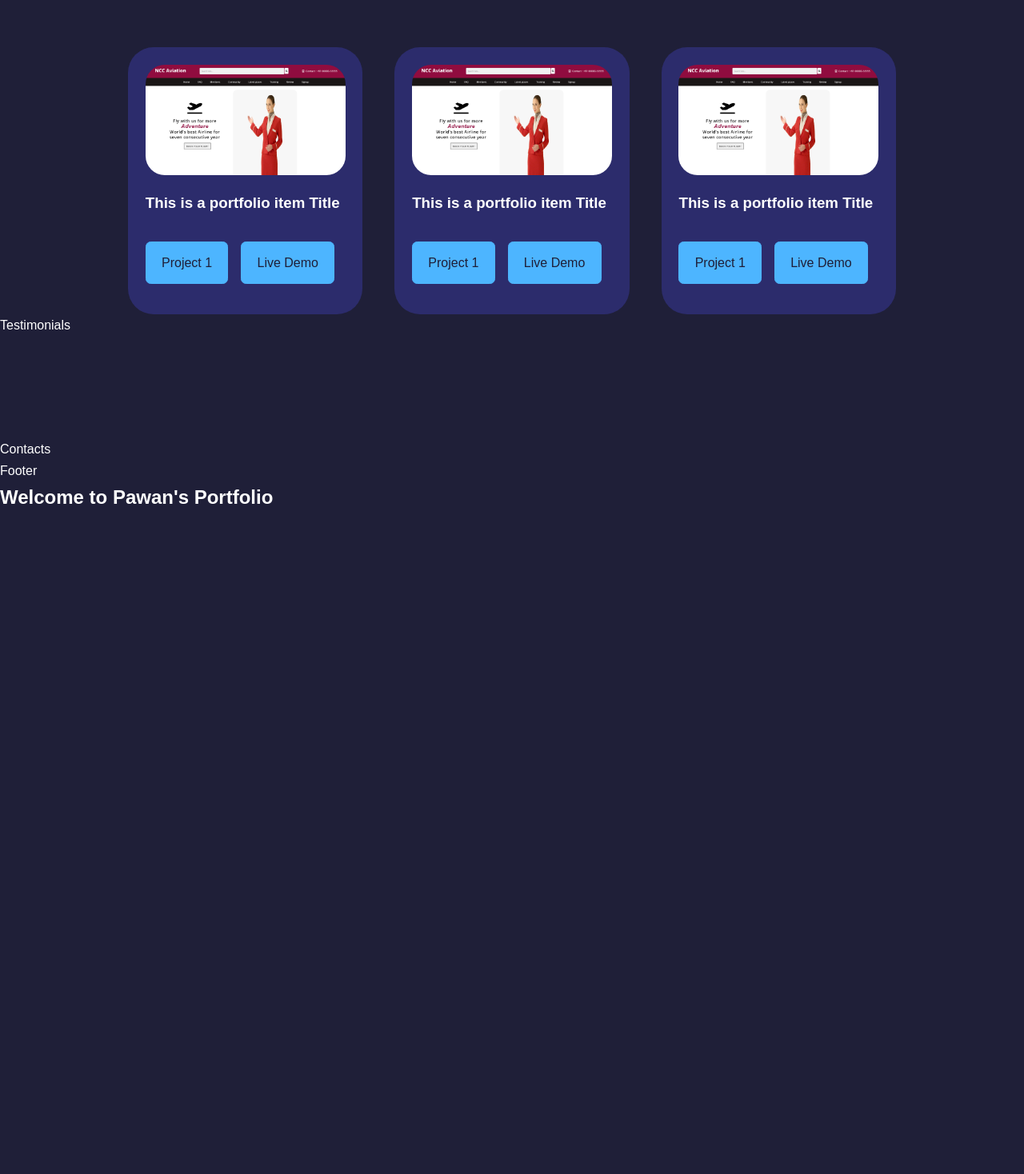
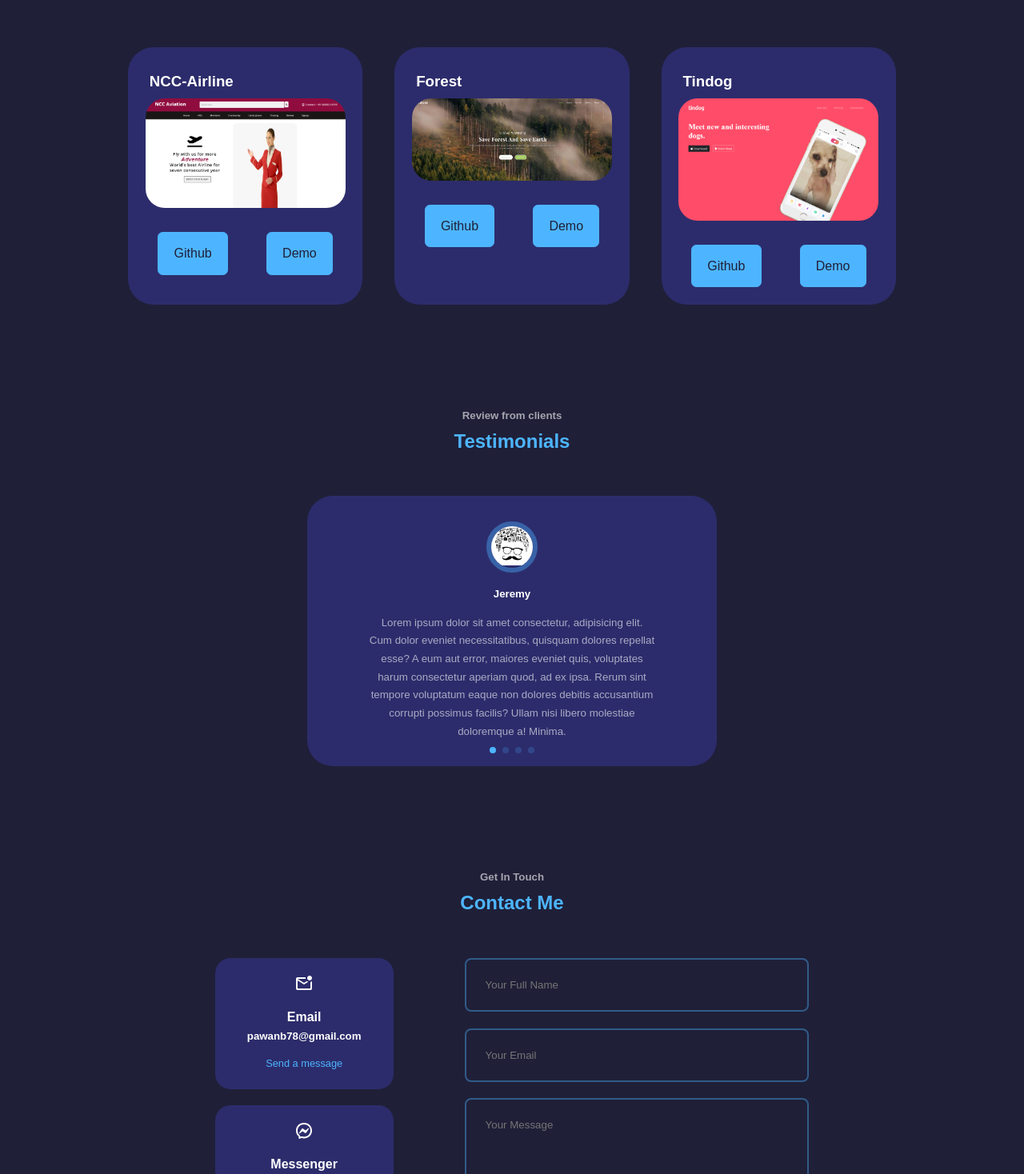
Before and after one commit to bhandaripawan8/Portfolio, a React (Vite) app in the folder personalPortfolio/: page / in a window 1280 px wide. Shown: the part 3302-4770 px from the top of the page at 80% size. Before the commit the page ends 3945 px from the top, so only its background shows below. Built offline with nearby package versions, Linux system fonts and the light colour scheme.

Commit message:
files added

```diff
--- a/personalPortfolio/package.json
+++ b/personalPortfolio/package.json
@@ -15,7 +15,8 @@
     "react": "^18.2.0",
     "react-bootstrap": "^2.9.1",
     "react-dom": "^18.2.0",
-    "react-icons": "^4.12.0"
+    "react-icons": "^4.12.0",
+    "swiper": "^11.0.5"
   },
   "devDependencies": {
     "@types/react": "^18.2.43",
--- a/personalPortfolio/src/Components/Contacts/Contacts.css
+++ b/personalPortfolio/src/Components/Contacts/Contacts.css
@@ -0,0 +1,71 @@
+
+.container.contact_container{
+    width: 58%;
+    display: grid;
+    grid-template-columns: 30% 58%;
+    gap: 12%;
+}
+
+.contact_options{
+    display: flex;
+    flex-direction: column;
+    gap: 1.2rem;
+}
+
+.contact_options .contact_option{
+    background: var(--color-bg-variant);
+    padding: 1.2rem;
+    border-radius: 1.2rem;
+    text-align: center;
+    border: 1px solid transparent;
+    transition: var(--transition);
+}
+
+.contact_option:hover{
+    background: transparent;
+    border-color: var(--color-primary-variant);
+}
+
+.contact_option-icon{
+    font-size: 1.5rem;
+    margin-bottom: 0.5rem;
+}
+
+.contact_option a{
+    margin-top: 0.7rem;
+    display: inline-block;
+    font-size: 0.8rem;
+}
+
+/* start of form */
+
+form{
+    display: flex;
+    flex-direction: column;
+    gap: 1.3rem;
+}
+
+input, textarea{
+    width: 100%;
+    padding: 1.5rem;
+    border-radius: 0.5rem;
+    background: transparent;
+    border: 2px solid var(--color-primary-variant);
+    resize: none;
+    color: var(--color-white);
+}
+
+/* Media queries (for medium devices-tablets) */
+@media screen and (max-width: 1024px){
+        .container.contact_container{
+            grid-template-columns: 1fr;
+            gap: 2rem;
+        }
+    }
+
+/* Media queries (for small devices-mobile phones) */
+@media screen and (max-width: 600px){
+    .container.contact_container{
+        width: var(--container-width-sm);
+    }
+    }
--- a/personalPortfolio/src/Components/Contacts/Contacts.jsx
+++ b/personalPortfolio/src/Components/Contacts/Contacts.jsx
@@ -1,9 +1,46 @@
 import React from 'react'
-import './Contacts.css'
+import './Contacts.css';
+import { MdOutlineMarkEmailUnread } from "react-icons/md";
+import { RiMessengerLine } from "react-icons/ri";
+import { FaWhatsapp } from "react-icons/fa6";
+
 
 const Contacts = () => {
   return (
-    <section id='Contact'>Contacts</section>
+    <section id='Contact'>
+      <h5>Get In Touch</h5>
+      <h2>Contact Me</h2>
+
+      <div className="container contact_container">
+          <div className="contact_options">
+              <article className='contact_option'>
+                 <MdOutlineMarkEmailUnread className='contact_option-icon'/>
+                  <h4>Email</h4>
+                  <h5>pawanb78@gmail.com</h5>
+                  <a href="mailto:pawanb78@gmail.com" target='_blank'>Send a message</a>
+              </article>
+              <article className='contact_option'>
+                  <RiMessengerLine className='contact_option-icon'/>
+                  <h4>Messenger</h4>
+                  <h5>Pawan Bhandari</h5>
+                  <a href="https://m.me/pawan.bhandari.3133/" target='_blank'>Send a message</a>
+              </article>
+              <article className='contact_option'>
+                  <FaWhatsapp className='contact_option-icon'/>
+                  <h4>WhatsApp</h4>
+                  <h5>Phone Number</h5>
+                  <a href="https://api.whatsapp.com/send?phone=+447780145870" target='_blank'>Send a message</a>
+              </article>
+          </div>
+          {/* start of form */}
+          <form action="">
+            <input type="text" name='name' placeholder='Your Full Name' required />
+            <input type="text" name='email' placeholder='Your Email' required />
+            <textarea name="message" rows="7" placeholder='Your Message' required></textarea>
+            <button type='submit' className='btn btn-primary'>Send Message</button>
+          </form>
+      </div>
+    </section>
   )
 }
 
--- a/personalPortfolio/src/Components/Portfolio/Portfolio.css
+++ b/personalPortfolio/src/Components/Portfolio/Portfolio.css
@@ -25,11 +25,30 @@
 }
 
 .portfolio_item h3{
-    margin: 1.2rem 0 2rem;
+    margin: 5px;
 }
 
-.portfolio_item .portfolio_item-cte{
+ .portfolio_item-cte{
     display: flex;
-    gap: 1rem;
-    margin-bottom: 1rem;
+    flex-direction: row;
+    justify-content: center;
+    grid-template-columns: 1fr 1fr;
+    gap: 3rem;
+    margin-top: 30px;
+
 }
+/* Media queries (for medium devices-tablets) */
+@media screen and (max-width: 1024px){
+    .portfolio_container{
+        grid-template-columns: 1fr 1fr;
+        gap: 1.2rem;
+    }
+
+    }
+/* Media queries (for small devices-mobile phones) */
+@media screen and (max-width: 600px){
+      .portfolio_container{
+        grid-template-columns: 1fr;
+        gap: 1rem;
+      }
+    }
--- a/personalPortfolio/src/Components/Portfolio/Portfolio.jsx
+++ b/personalPortfolio/src/Components/Portfolio/Portfolio.jsx
@@ -7,6 +7,30 @@ import Portfolio3 from '../../assets/portfolio3.png'
 
 const Portfolio = () => {
 
+  const portfolio = [
+    {
+      id: 1,
+      Title: "NCC-Airline",
+      image: Portfolio1,
+      github: 'https://github.com/bhandaripawan8/NCC-Airlines/tree/main/OneDrive%20-%20University%20of%20Gloucestershire/Desktop/react%20ss%20notes/ncc%20airlines',
+      demo: 'https://github.com'
+    },
+    {
+      id: 2,
+      Title: "Forest",
+      image: Portfolio3,
+      github: 'https://github.com/bhandaripawan8/forestassignment',
+      demo: 'https://github.com'
+    },
+    {
+      id: 3,
+      Title: "Tindog",
+      image: Portfolio2,
+      github: 'https://github.com/bhandaripawan8/tindog',
+      demo: 'https://github.com'
+    }
+  ]
+
 
   return (
     <section id='portfolio'>
@@ -14,36 +38,22 @@ const Portfolio = () => {
       <h2>Portfolio</h2>
 
       <div className="container portfolio_container">
-        <article className='portfolio_item'>
-            <div className="portfolio_item-image">
-              <img src={Portfolio1} alt="first-project"className='portfolio_item-img'/>
-            </div>
-              <h3>This is a portfolio item Title</h3>
-              <div className="portfolio_item-cte">
-                <a href="https://github.com" className='btn btn-primary'>Project 1</a>
-                <a href="https://github.com" className='btn btn-primary'>Live Demo</a>
-              </div>
-        </article>
-        <article className='portfolio_item'>
-            <div className="portfolio_item-image">
-              <img src={Portfolio1} alt="first-project" className='portfolio_item-img'/>
-            </div>
-              <h3>This is a portfolio item Title</h3>
-              <div className="portfolio_item-cte">
-                <a href="https://github.com" className='btn btn-primary'>Project 1</a>
-                <a href="https://github.com" className='btn btn-primary'>Live Demo</a>
-              </div>
-        </article>
-        <article className='portfolio_item'>
-            <div className="portfolio_item-image">
-              <img src={Portfolio1} alt="first-project" className='portfolio_item-img'/>
-            </div>
-              <h3>This is a portfolio item Title</h3>
-              <div className="portfolio_item-cte">
-                <a href="https://github.com" className='btn btn-primary'>Project 1</a>
-                <a href="https://github.com" className='btn btn-primary'>Live Demo</a>
-              </div>
-        </article>
+          {
+            portfolio.map(({id, image, Title, github, demo})=>{
+              return(
+                <article key = {id} className='portfolio_item'>
+                <h3>{Title}</h3>
+                <div className="portfolio_item-image">
+                  <img src={image} alt="first-project"className='portfolio_item-img'/>
+                </div>
+                  <div className="portfolio_item-cte">
+                    <a href={github} className='btn btn-primary'>Github</a>
+                    <a href={demo} className='btn btn-primary'>Demo</a>
+                  </div>
+                </article>
+              )
+            })
+          }
       </div>
     </section>
   )
--- a/personalPortfolio/src/Components/Testimonials/Testimonials.css
+++ b/personalPortfolio/src/Components/Testimonials/Testimonials.css
@@ -0,0 +1,56 @@
+
+.container.testimonials_container{
+    width: 40%;
+    margin-bottom: 2rem;
+}
+
+.client_avatar{
+    width: 4rem;
+    aspect-ratio: 1/1;
+    overflow: hidden;
+    border-radius: 50%;
+    margin: 0 auto 1rem;
+    border: 0.4rem solid var(--color-primary-variant);
+}
+
+.testimonials{
+    background: var(--color-bg-variant);
+    text-align: center;
+    padding: 2rem;
+    border-radius: 2rem;
+    user-select: none;
+}
+
+.client_review{
+    color: var(--color-light);
+    font-weight: 300;
+    display: block;
+    width: 80%;
+    margin: 0.8rem auto 0;
+}
+
+.swiper-pagination-clickable .swiper-pagination-bullet{
+    background: var(--color-primary);
+}
+
+/* Media queries (for medium devices-tablets) */
+@media screen and (max-width: 1024px){
+            .container.testimonials_container{
+                width: 60%;
+            }
+    }
+
+/* Media queries (for small devices-mobile phones) */
+@media screen and (max-width: 600px){
+            .container.testimonials_container{
+                width: var(--container-width-sm);
+            }
+
+            .client_review{
+                width: var(--container-width-sm);
+            }
+            .testimonials{
+                display: grid;
+                grid-template-columns: 1em;
+            }
+    }
--- a/personalPortfolio/src/Components/Testimonials/Testimonials.jsx
+++ b/personalPortfolio/src/Components/Testimonials/Testimonials.jsx
@@ -1,9 +1,78 @@
 import React from 'react'
 import './Testimonials.css'
+import testimonials1 from '../../assets/testimonials1.png'
+import testimonials2 from '../../assets/testimonials1.png'
+import testimonials3 from '../../assets/testimonials1.png'
+import testimonials4 from '../../assets/testimonials1.png'
+import { Swiper, SwiperSlide } from 'swiper/react';
+import 'swiper/css/pagination';
+import 'swiper/css/navigation'; // Import Swiper navigation styles
+import 'swiper/css'; // Import Swiper styles
+import { Navigation, Pagination, Scrollbar, A11y } from 'swiper/modules';
 
 const Testimonials = () => {
+
+  const data = [
+    {
+      id: 1,
+      avatar: testimonials1,
+      name: 'Jeremy',
+      review: 'Lorem ipsum dolor sit amet consectetur, adipisicing elit. Cum dolor eveniet necessitatibus, quisquam dolores repellat esse? A eum aut error, maiores eveniet quis, voluptates harum consectetur aperiam quod, ad ex ipsa. Rerum sint tempore voluptatum eaque non dolores debitis accusantium corrupti possimus facilis? Ullam nisi libero molestiae doloremque a! Minima.'
+    },
+    {
+      id: 2,
+      avatar: testimonials2,
+      name: 'Andy Kok',
+      review: 'Lorem ipsum dolor sit amet consectetur, adipisicing elit. Cum dolor eveniet necessitatibus, quisquam dolores repellat esse? A eum aut error, maiores eveniet quis, voluptates harum consectetur aperiam quod, ad ex ipsa. Rerum sint tempore voluptatum eaque non dolores debitis accusantium corrupti possimus facilis? Ullam nisi libero molestiae doloremque a! Minima.'
+    },
+    {
+      id: 3,
+      avatar: testimonials3,
+      name: 'Sri',
+      review: 'Lorem ipsum dolor sit amet consectetur, adipisicing elit. Cum dolor eveniet necessitatibus, quisquam dolores repellat esse? A eum aut error, maiores eveniet quis, voluptates harum consectetur aperiam quod, ad ex ipsa. Rerum sint tempore voluptatum eaque non dolores debitis accusantium corrupti possimus facilis? Ullam nisi libero molestiae doloremque a! Minima.'
+    },
+    {
+      id: 4,
+      avatar: testimonials4,
+      name: 'Rajendra',
+      review: 'Lorem ipsum dolor sit amet consectetur, adipisicing elit. Cum dolor eveniet necessitatibus, quisquam dolores repellat esse? A eum aut error, maiores eveniet quis, voluptates harum consectetur aperiam quod, ad ex ipsa. Rerum sint tempore voluptatum eaque non dolores debitis accusantium corrupti possimus facilis? Ullam nisi libero molestiae doloremque a! Minima.'
+    },
+  ]
+
+
   return (
-    <div>Testimonials</div>
+    <section id='testimonials'>
+        <h5>Review from clients</h5>
+        <h2>Testimonials</h2>
+
+        <div className="container testimonials_container">
+
+          <Swiper
+                modules={[Navigation, Pagination, Scrollbar, A11y]}
+                direction="horizontal" // Set the direction to horizontal
+                spaceBetween={40} // Adjust the space between slides
+                slidesPerView={1} // Adjust the number of slides visible at once
+                pagination={{ clickable: true }}
+                // Navigation
+                // className="swiper-wrapper"
+                 scrollbar={{draggable:true}}
+              >
+              {
+              data.map(({avatar,name,review, id})=>{
+                return(
+                <SwiperSlide key={id} className='testimonials'>
+                  <div className="client_avatar">
+                    <img src={avatar} alt="firstTestimonials" />
+                  </div>
+                  <h5 className='client_name'>{name}</h5>
+                    <small className='client_review'>{review}</small>
+                </SwiperSlide>
+                )
+              })
+            }
+            </Swiper>
+        </div>
+    </section>
   )
 }
 
```
Also changed, not shown: personalPortfolio/src/assets/testimonials1.png (added), 1 other file (tests, documents, lock files or other folders).
